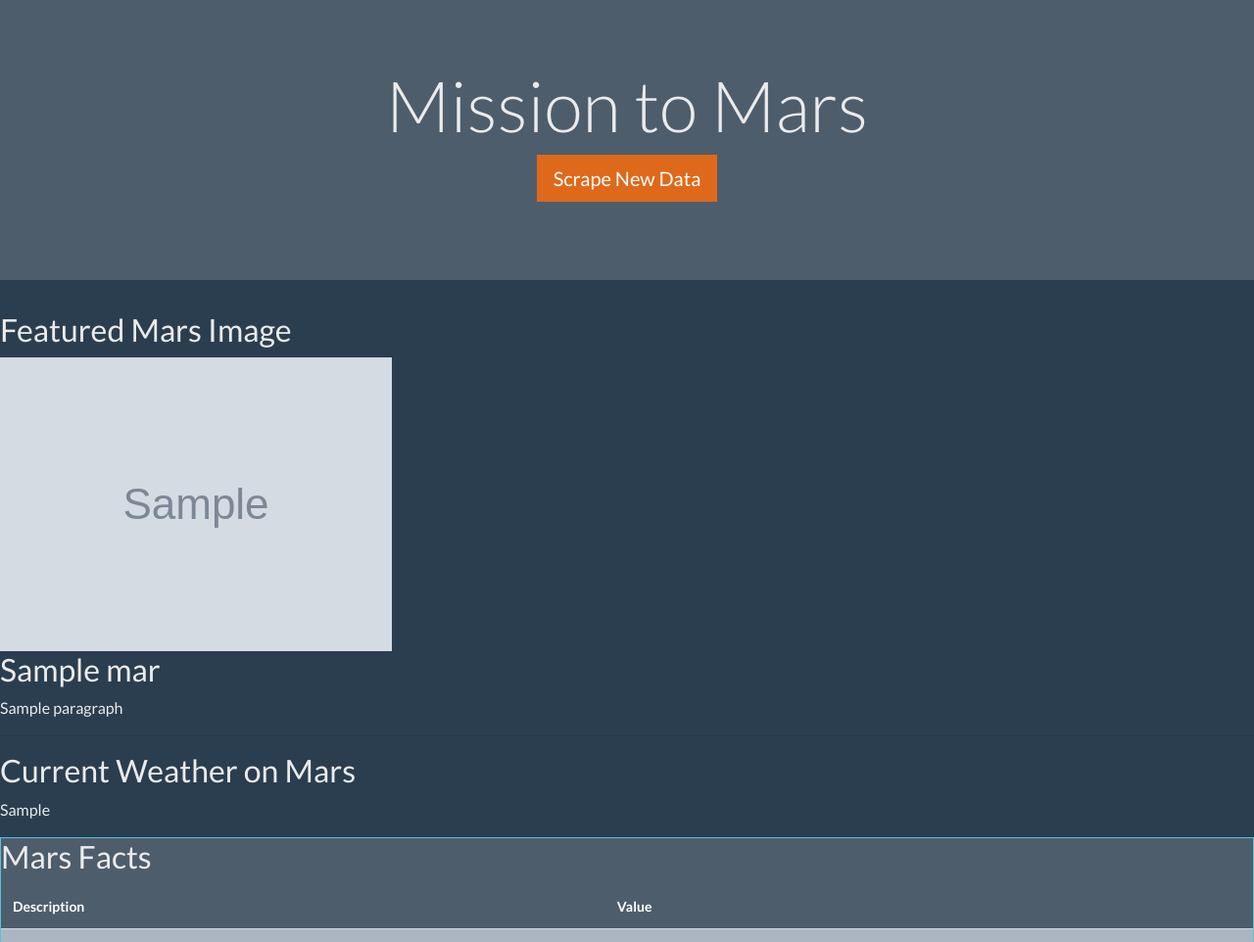
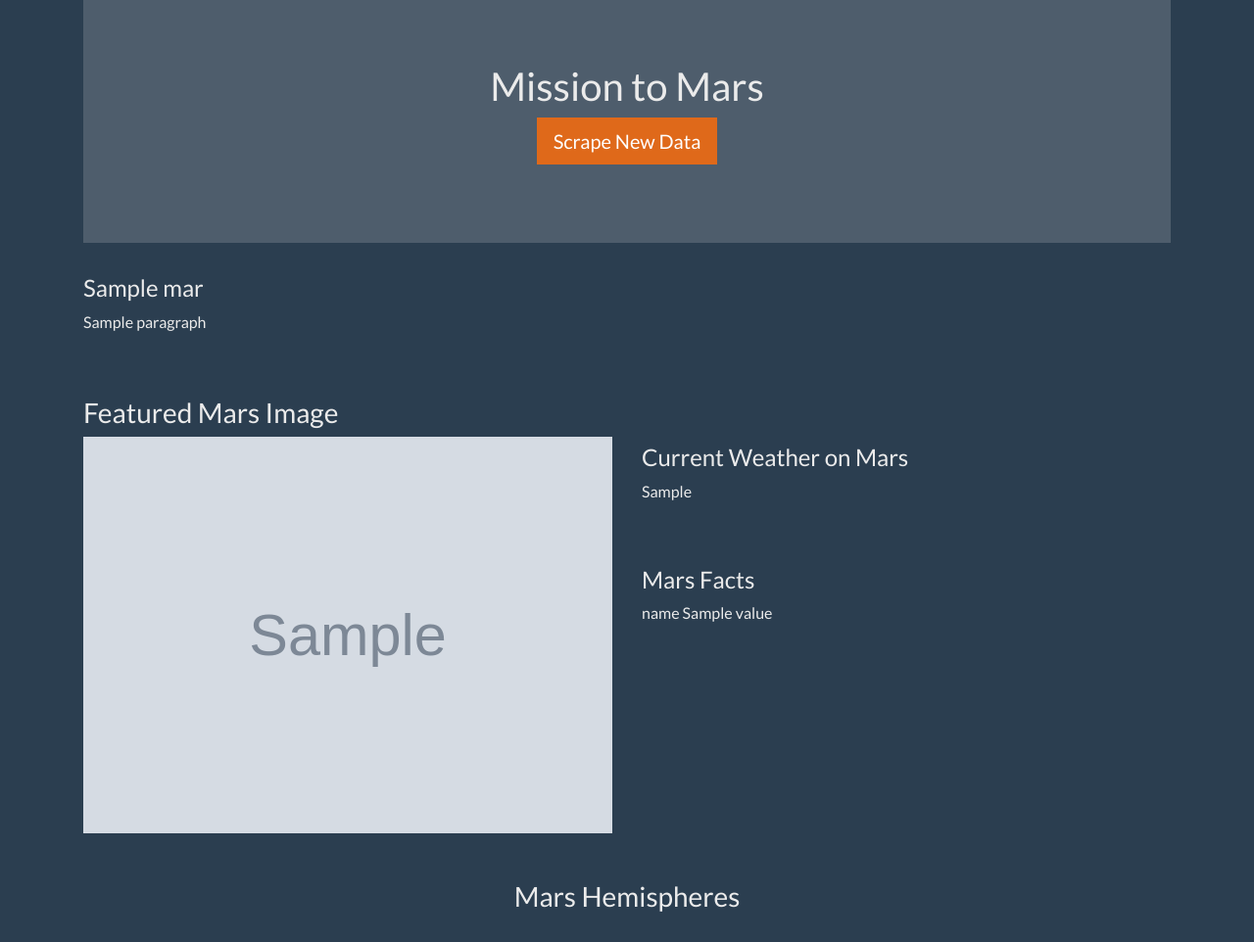
Before and after one commit to angelasivirich/Mars-Report, a Flask app: page / in a window 1280 px wide. Shown: the top 962 px of the page at 98% size. Run offline with Flask 2, Linux system fonts and the light colour scheme; grey boxes marked "Sample" are stand-in pictures; a database or web service that is not in the repository returns one stand-in record (values such as "Sample title"); some libraries are stand-ins or nearby versions.

Commit message:
html updated

```diff
--- a/templates/index.html
+++ b/templates/index.html
@@ -3,60 +3,68 @@
 
 <head>
     <meta charset="UTF-8">
+    <meta name ="viewport" content ="width=device-width", initial-scale=1.0>
+    <meta http-equiv="X-UA-Compatible" content="ie=edge">
     <title>Mission to Mars</title>
-    <link rel='stylesheet' href="https://stackpath.bootstrapcdn.com/bootswatch/4.5.2/superhero/bootstrap.min.css">
-
+    <link rel="stylesheet" href="https://stackpath.bootstrapcdn.com/bootswatch/4.3.1/superhero/bootstrap.min.css">
 </head>
 <body>
-
+    <div class="container">
         <div class="jumbotron text-center">
-    <h1 class="display-3">Mission to Mars</h1>
-    <p class="lead">
-      <a class="btn btn-primary btn-lg" href="/scrape" role="button">Scrape New Data</a>
-    </p>
+          <h1>Mission to Mars</h1>
+          <p><a class="btn btn-primary btn-lg" href="/scrape" role="button">Scrape New Data</a></p>
         </div>
 
-  <div>
-    <h2>Featured Mars Image</h2>
-    <img src="{{mars_info.featured_image}}" alt="Featured Mars Image">
-  </div>
-
-   <div>
-     <h2>{{mars_info.title}}</h2>
+        <div class="row" id="mars-news">
+          <div class="col-md-12">
+            <h4>{{mars_info.title}}</h4>
                     <p>{{mars_info.paragraph}}</p>
           </div>
-   <hr>
-
-   <div>
-    <h2>Current Weather on Mars</h2>
+        </div>
+        <br>
+        <br>
+        <div class ="row" id="mars-image">
+            <div class = "col-md-6">
+                <h3>Featured Mars Image</h3>
+                <img class="img-fluid w-100" src = "{{mars_info.featured_image}}" alt = "Mars Featured Image">
+            </div>
+            <div class = "col-md-6">
+                    <br>
+                    <br>
+                    <h4>Current Weather on Mars</h4>
                     <p>{{mars_info.mars_weather}}</p>
-   </div>
-
-   <div class="card border-info mb-3">
-     <h2>Mars Facts</h2>
-     <table class="table table-hover">
-        <tr class="table-dark">
-         <th><b>Description</b></th>
-         <th><b>Value</b></th>
-        </tr>
-
+                    <br>
+                    <br>
+                    <h4>Mars Facts</h4>
                         {% for key in mars_info.mars_facts.Value.keys() %}
                          <tr class="table-light">
                          <td>{{key}}</td>
                          <td>{{mars_info.mars_facts.Value[key]}}</td>
                          </tr>
                         {% endfor%}
-
-    </table>
                 </div>
-
-   <div>
-    <h2>Mars Hemispheres</h2>
-
+        </div>
+        <br>
+        <br>
+        <div class ="row" id="mars-hemispheres">
+            <div class = "col-md-12">
+                <h3><center>Mars Hemispheres</center></h3>
+                <br>
+            </div>
                 {%for x in range(4)%}
-        <img src="{{mars_info.mars_hemisphere[x].image}}">
-        <p> {{mars_info.mars_hemisphere[x].title}} </p>
+                    <div class = "col-md-3">
+                        <div class = "thumbnail">
+                            <img class="img-fluid" src = "{{mars_info.mars_hemisphere[x].image}}\" alt = "hemisphere.title">
+                                <h3>{{mars_info.mars_hemisphere[x].title}} </h3>
+                            </div>
+                        </div>
                 {% endfor %}
 
+
+            </div>
+        </div>
+        </div>
+        </div>
       </div>
 </body>
+</html>
```
Also changed, not shown: app.py (line endings or trailing spaces). Lines whose indentation alone changed are shown as unchanged.
